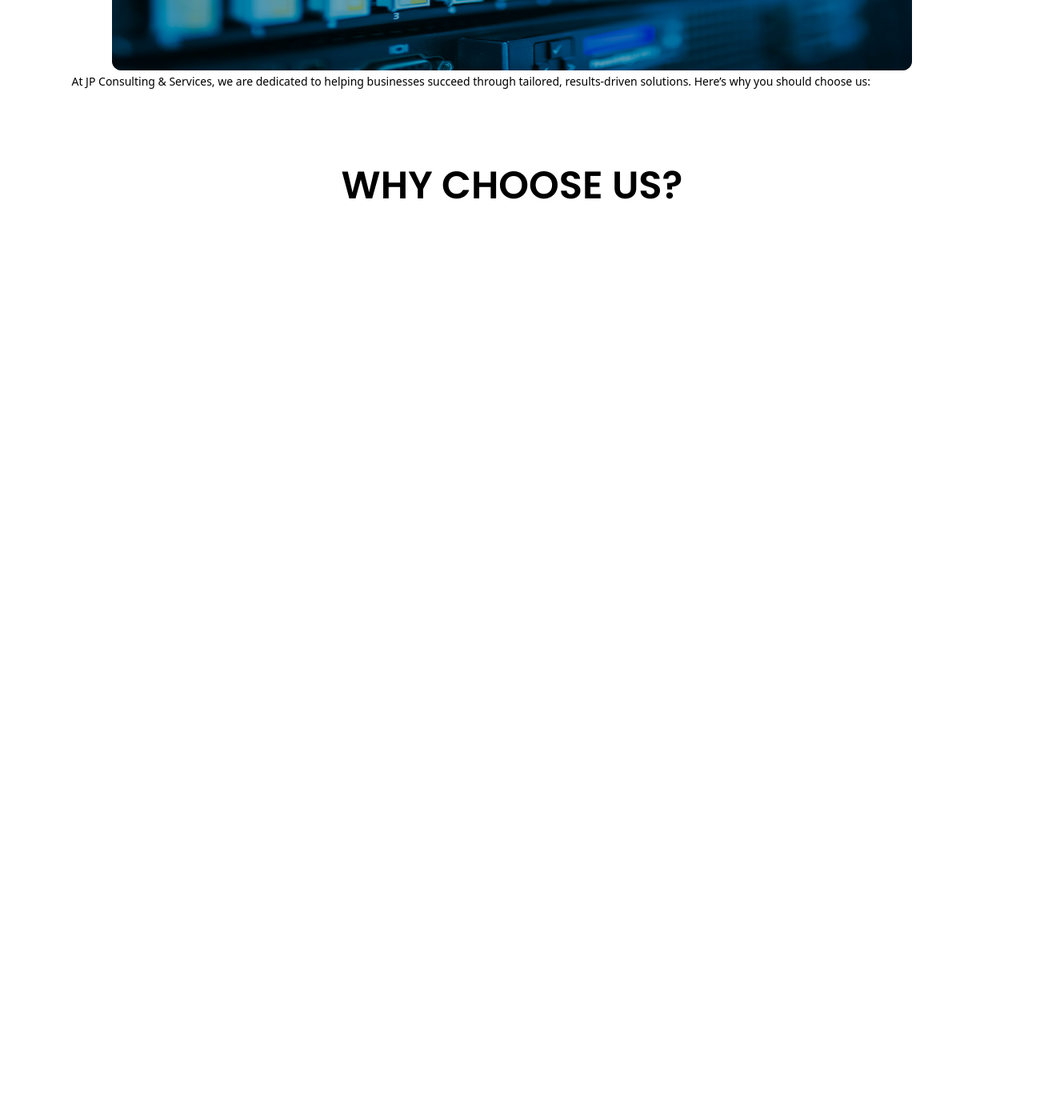
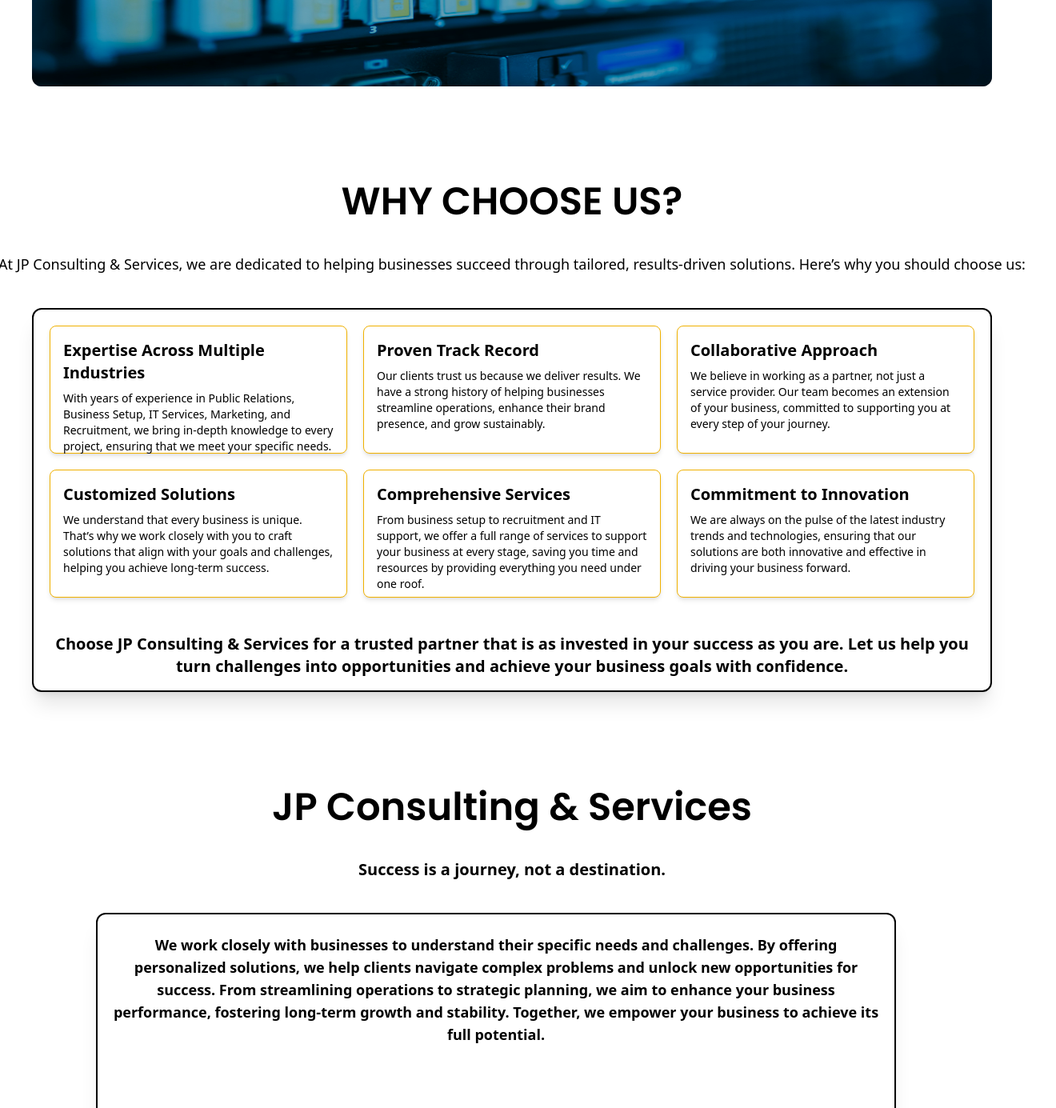
Before and after one commit to CreatingInfinity/JPCS, a React (Vite) app: page / in a window 1280 px wide. Shown: the part 1340-2725 px from the top of the page at 80% size, 1320 px wide, since content can reach past the window. Before the commit the page ends 1605 px from the top, so only its background shows below. Built offline with nearby package versions, Linux system fonts and the light colour scheme.

Commit message:
update hightlights

```diff
--- a/src/App.jsx
+++ b/src/App.jsx
@@ -3,7 +3,7 @@
 import NavBar from './components/NavBar'
 import Hero from './components/Hero'
 import Highlights from './components/Highlights'
-import High from './components/High'
+
 
 function App() {
 
@@ -14,7 +14,7 @@
       </nav>
       <Hero />
       <Highlights />
-      <High />
+
     </>
   )
 }
--- a/src/components/High.jsx
+++ /dev/null
@@ -1,19 +0,0 @@
-import React from 'react'
-
-const High = () => {
-  return (
-    <div className='w-full grid  justify-center'>
-      <div className=' pt-20 text-center'>
-        <header className='text-5xl poppins-semibold'>WHY CHOOSE US?</header>
-      </div>
-      <div className='absolute top-350 right-40 p-8 text-center space-y-10'>
-        <p className='text-sm'>At JP Consulting & Services, we are dedicated to helping businesses succeed through tailored, results-driven solutions. Here’s why you should choose us:</p>
-      </div>
-      {/* <div className='my-10 mx-20 w-250 h-115 bg-orange-400 rounded-xl'>
-
-      </div> */}
-    </div>
-  )
-}
-
-export default High
--- a/src/components/Highlights.jsx
+++ b/src/components/Highlights.jsx
@@ -1,18 +1,112 @@
-import React from 'react'
-import { ITServiceImage } from '../utils'
+import React from 'react';
+import { ITServiceImage } from '../utils';
 
 const Highlights = () => {
   return (
-    <div className='w-full grid  justify-center'>
-      <div className=' pt-20 text-center'>
-        <header className='text-5xl poppins-semibold'>PRODUCTS AND SERVICES</header>
+    <div className='w-full grid justify-center'>
+      <div className='pt-20 text-center'>
+        <header className='text-5xl poppins-semibold font-josefin'>
+          PRODUCTS AND SERVICES
+        </header>
       </div>
-      <div className='my-10 mx-20 w-250 h-115 bg-black rounded-xl bg-cover overflow-hidden'>
+
+      <div className='my-10 mx-20 w-300 h-120 bg-black rounded-xl bg-cover overflow-hidden'>
         <img className='w-full h-full opacity-70' src={ITServiceImage} alt="" />
       </div>
 
+      <div className='pt-20 text-center'>
+        <header className='text-5xl poppins-semibold font-josefin'>
+          WHY CHOOSE US?
+        </header>
+      </div>
+
+      <div className='pt-10 text-center'>
+        <p className='text-lg text-black leading-relaxed px-4'>
+          At JP Consulting & Services, we are dedicated to helping businesses succeed through tailored, results-driven solutions. Here’s why you should choose us:
+        </p>
+      </div>
+
+      <div className='my-10 mx-20 w-300 h-120 bg-white border-2 border-black rounded-xl shadow-xl'>
+        <div className='grid grid-cols-3 gap-5 p-5'>
+          <div className='w-full h-40 bg-white border-1 border-yellow-500 rounded-lg shadow-md hover:scale-105 hover:shadow-lg transition-all duration-300'>
+            <div className='p-4'>
+              <h3 className='text-xl font-bold text-black'>Expertise Across Multiple Industries</h3>
+              <p className='text-sm text-black mt-2'>
+                With years of experience in Public Relations, Business Setup, IT Services, Marketing, and Recruitment, we bring in-depth knowledge to every project, ensuring that we meet your specific needs.
+              </p>
+            </div>
+          </div>
+          <div className='w-full h-40 bg-white border-1 border-yellow-500 rounded-lg shadow-md hover:scale-105 hover:shadow-lg transition-all duration-300'>
+            <div className='p-4'>
+              <h3 className='text-xl font-bold text-black'>Proven Track Record</h3>
+              <p className='text-sm text-black mt-2'>
+                Our clients trust us because we deliver results. We have a strong history of helping businesses streamline operations, enhance their brand presence, and grow sustainably.
+              </p>
+            </div>
+          </div>
+          <div className='w-full h-40 bg-white border-1 border-yellow-500 rounded-lg shadow-md hover:scale-105 hover:shadow-lg transition-all duration-300'>
+            <div className='p-4'>
+              <h3 className='text-xl font-bold text-black'>Collaborative Approach</h3>
+              <p className='text-sm text-black mt-2'>
+                We believe in working as a partner, not just a service provider. Our team becomes an extension of your business, committed to supporting you at every step of your journey.
+              </p>
+            </div>
+          </div>
+          <div className='w-full h-40 bg-white border-1 border-yellow-500 rounded-lg shadow-md hover:scale-105 hover:shadow-lg transition-all duration-300'>
+            <div className='p-4'>
+              <h3 className='text-xl font-bold text-black'>Customized Solutions</h3>
+              <p className='text-sm text-black mt-2'>
+                We understand that every business is unique. That’s why we work closely with you to craft solutions that align with your goals and challenges, helping you achieve long-term success.
+              </p>
+            </div>
+          </div>
+          <div className='w-full h-40 bg-white border-1 border-yellow-500 rounded-lg shadow-md hover:scale-105 hover:shadow-lg transition-all duration-300'>
+            <div className='p-4'>
+              <h3 className='text-xl font-bold text-black'>Comprehensive Services</h3>
+              <p className='text-sm text-black mt-2'>
+                From business setup to recruitment and IT support, we offer a full range of services to support your business at every stage, saving you time and resources by providing everything you need under one roof.
+              </p>
+            </div>
+          </div>
+          <div className='w-full h-40 bg-white border-1 border-yellow-500 rounded-lg shadow-md hover:scale-105 hover:shadow-lg transition-all duration-300'>
+            <div className='p-4'>
+              <h3 className='text-xl font-bold text-black'>Commitment to Innovation</h3>
+              <p className='text-sm text-black mt-2'>
+                We are always on the pulse of the latest industry trends and technologies, ensuring that our solutions are both innovative and effective in driving your business forward.
+              </p>
+            </div>
+          </div>
+        </div>
+        <div className='pt-6 text-center'>
+          <p className='text-xl font-bold text-black px-4'>
+            Choose JP Consulting & Services for a trusted partner that is as invested in your success as you are. Let us help you turn challenges into opportunities and achieve your business goals with confidence.
+          </p>
+        </div>
+      </div>
+      <div className='pt-20 text-center'>
+        <header className='text-5xl poppins-semibold font-josefin'>
+        JP Consulting & Services
+        </header>
+      </div>
+
+      <div className='pt-10 text-center'>
+        <p className='text-xl font-bold text-black px-4'>
+        Success is a journey, not a destination.        </p>
+      </div>
+      <div className='my-10 mx-40 w-250 h-100 bg-white border-2 border-black rounded-xl shadow-xl'>
+        <div className='pt-6 text-center'>
+            <p className='text-lg font-bold text-black px-4'>
+            We work closely with businesses to understand their specific needs and challenges. By offering personalized solutions, we help clients navigate complex problems and unlock new opportunities for success. From streamlining operations to strategic planning, we aim to enhance your business performance, fostering long-term growth and stability. Together, we empower your business to achieve its full potential.          </p>
+        </div>
+        <div className='w-full flex justify-center mt-20'>
+          <button className='px-10 py-3 rounded-full cursor-pointer text-black border border-black hover:bg-orange-500'>Contact Us</button>
+        </div>
+        <div className='w-full flex justify-center mt-10'>
+          <button className='px-10 py-3 rounded-full cursor-pointer text-black border border-black hover:bg-orange-500'>More About Us</button>
+        </div>
+      </div>
     </div>
-  )
+  );
 }
 
-export default Highlights
+export default Highlights;
```
